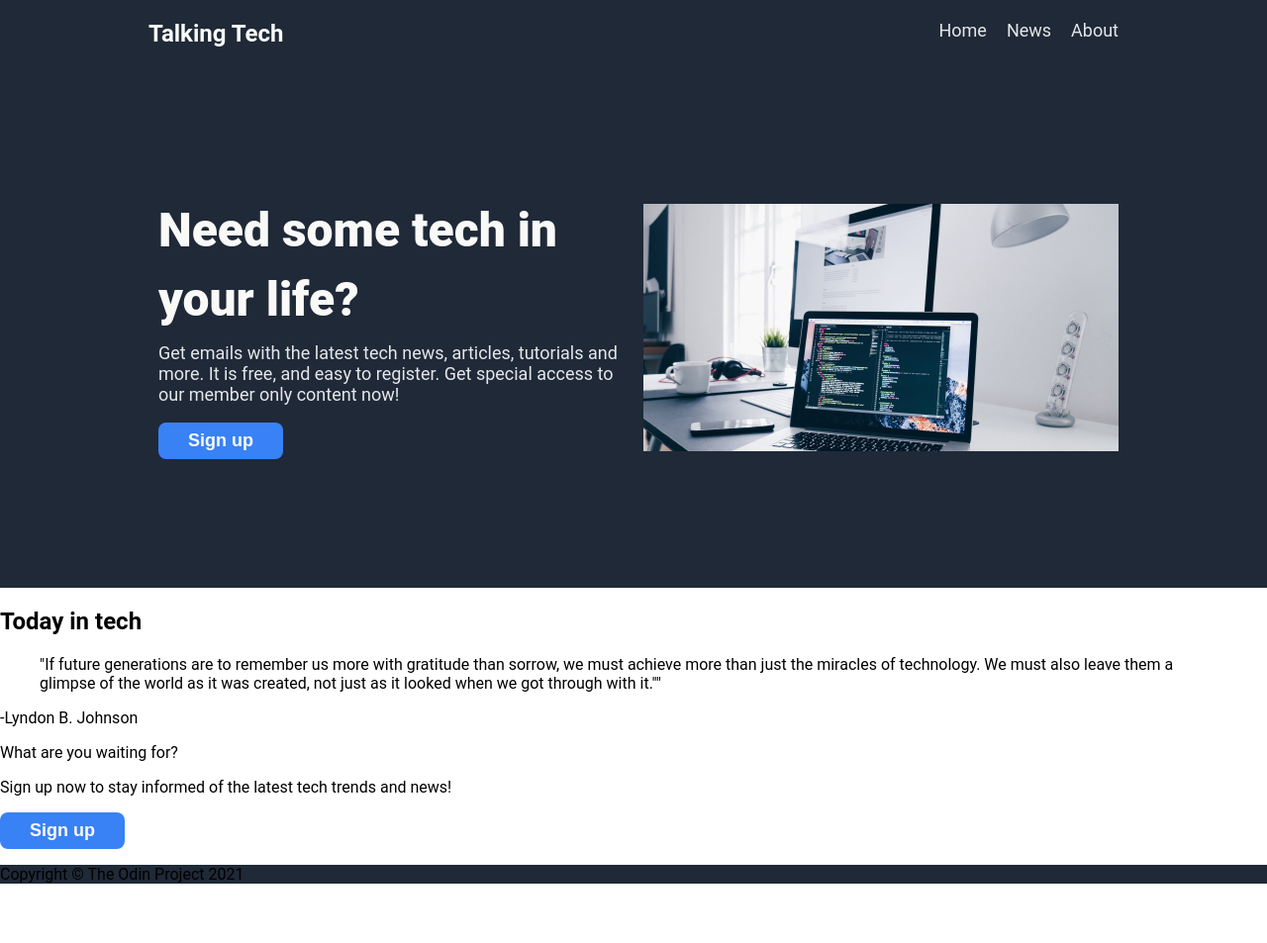
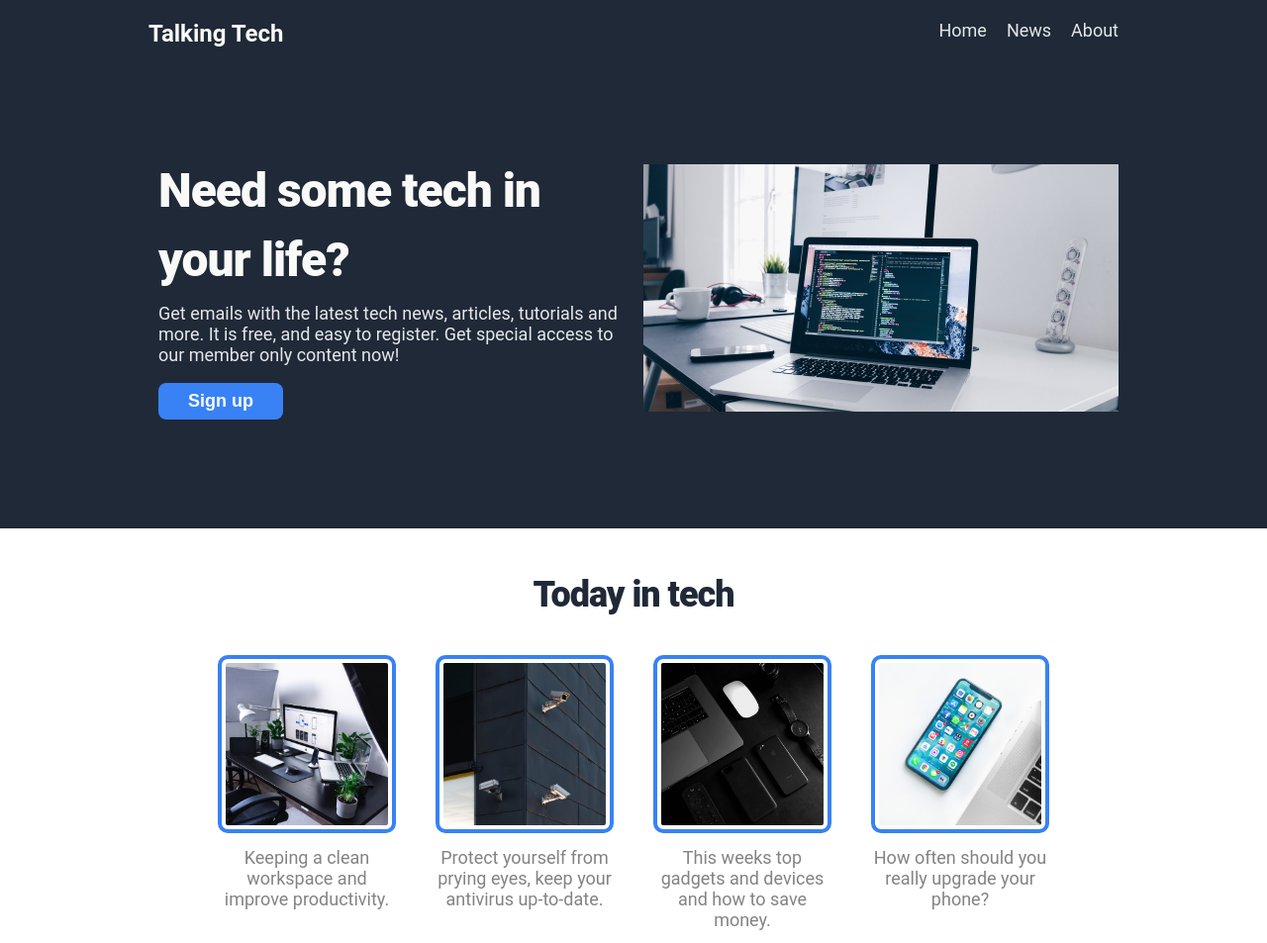
Before and after one commit to BrandenEvansWD/TOP-Landing-page, a plain HTML site: page index.html in a window 1280 px wide. Shown: the top 953 px of the page at 99% size. Before the commit the page ends 909 px from the top, so only its background shows below. Drawn offline with Linux system fonts and the light colour scheme.

Commit message:
Add info, quote, call-to-action and footer styles

```diff
--- a/index.html
+++ b/index.html
@@ -29,7 +29,7 @@
           <button class="hero-button">Sign up</button>
         </div>
 
-        <div class="hero-img2">
+        <div class="hero-img"></div>
       </div>
     </section>
 
@@ -38,58 +38,68 @@
         <h2>Today in tech</h2>
         <div class="info-container">
           <div class="info-card">
-            <!-- <img
+            <img
               class="info-img"
               src="/images/balazs-ketyi-sSWgOtIuXVU-unsplash.jpg"
               alt=""
-          /> -->
-            <p class="info-para"></p>
+            />
+            <p class="info-para">
+              Keeping a clean workspace and improve productivity.
+            </p>
           </div>
 
           <div class="info-card">
-            <!-- <img
+            <img
               class="info-img"
               src="/images/ennio-dybeli-KDdNjUQwzSw-unsplash.jpg"
               alt=""
-          /> -->
-            <p class="info-para"></p>
+            />
+            <p class="info-para">
+              Protect yourself from prying eyes, keep your antivirus up-to-date.
+            </p>
           </div>
 
           <div class="info-card">
-            <!-- <img
+            <img
               class="info-img"
               src="/images/oliver-pecker-HONJP8DyiSM-unsplash.jpg"
               alt=""
-          /> -->
-            <p class="info-para"></p>
+            />
+            <p class="info-para">
+              This weeks top gadgets and devices and how to save money.
+            </p>
           </div>
 
           <div class="info-card">
-            <!-- <img
+            <img
               class="info-img"
               src="/images/rahul-chakraborty-xsGxhtAsfSA-unsplash.jpg"
               alt=""
-          /> -->
-            <p class="info-para"></p>
+            />
+            <p class="info-para">
+              How often should you really upgrade your phone?
+            </p>
           </div>
         </div>
       </section>
 
       <section class="quote">
+        <div class="quote-container">
           <blockquote>
             "If future generations are to remember us more with gratitude than
-          sorrow, we must achieve more than just the miracles of technology. We
-          must also leave them a glimpse of the world as it was created, not
-          just as it looked when we got through with it.""
+            sorrow, we must achieve more than just the miracles of technology.
+            We must also leave them a glimpse of the world as it was created,
+            not just as it looked when we got through with it."
           </blockquote>
           <p>-Lyndon B. Johnson</p>
+        </div>
       </section>
 
       <section class="call">
         <div class="call-card">
           <div class="call-text">
             <p class="call-state">What are you waiting for?</p>
-            <p>
+            <p class="call-para">
               Sign up now to stay informed of the latest tech trends and news!
             </p>
           </div>
--- a/style.css
+++ b/style.css
@@ -22,7 +22,35 @@ footer,
 header {
   display: flex;
   justify-content: space-between;
-  padding: 20px 150px;
+  padding: 20px 150px 0;
+}
+
+h1 {
+  font-size: 48px;
+  font-weight: 900;
+  color: #f9faf8;
+  margin: 0;
+  line-height: 70px;
+  margin-bottom: 8px;
+  letter-spacing: -1px;
+}
+
+h2 {
+  text-align: center;
+  font-size: 36px;
+  color: #1f2937;
+  font-weight: 900;
+  letter-spacing: -1px;
+  margin-bottom: 20px;
+}
+
+button {
+  background-color: #3882f6;
+  border: none;
+  border-radius: 8px;
+  padding: 8px 30px;
+  font-weight: 700;
+  color: #f9faf8;
 }
 
 .header-logo {
@@ -41,7 +69,9 @@ header {
 
 .link,
 .hero-para,
-button {
+button,
+.info-para,
+.call-state {
   font-size: 18px;
 }
 
@@ -54,7 +84,7 @@ button {
   display: flex;
   justify-content: center;
   align-items: center;
-  padding: 120px 150px;
+  padding: 100px 150px;
 }
 
 .hero-block {
@@ -67,39 +97,115 @@ button {
   padding: 10px;
 }
 
-h1 {
-  font-size: 48px;
-  font-weight: 900;
-  color: #f9faf8;
-  margin: 0;
-  line-height: 70px;
-  margin-bottom: 8px;
-}
-
 .hero-para {
   color: #e5e7eb;
   margin: 0;
   margin-bottom: 18px;
 }
 
-button {
-  background-color: #3882f6;
-  border: none;
-  border-radius: 8px;
-  padding: 8px 30px;
-  font-weight: 700;
-  color: #f9faf8;
-}
-
 .hero-img {
-  width: 50%;
-}
-
-.hero-img2 {
   background: url(/images/christopher-gower-m_HRfLhgABo-unsplash.jpg) no-repeat
     0 0;
   background-size: cover;
+  background-position: center;
   display: block;
   flex: 1;
   height: 250px;
 }
+
+.info {
+  padding-top: 16px;
+  padding-bottom: 80px;
+}
+
+.info-container {
+  padding: 20px 150px;
+  display: flex;
+  justify-content: center;
+  gap: 40px;
+}
+
+.info-card {
+  width: 180px;
+  text-align: center;
+}
+
+.info-img {
+  width: 180px;
+  height: 180px;
+  border: 4px solid #3882f6;
+  border-radius: 10px;
+  padding: 4px;
+}
+
+.info-para {
+  margin: 10px 0;
+  color: #838383;
+}
+
+.quote {
+  background-color: #e5e7eb;
+  padding: 0 150px;
+  display: flex;
+  flex-direction: column;
+}
+
+.quote-container {
+  margin: 140px 100px 80px;
+}
+
+blockquote {
+  font-size: 36px;
+  font-style: italic;
+  color: #838383;
+  margin: 0;
+}
+
+.quote-container > p {
+  text-align: end;
+  margin-right: 60px;
+  font-size: 20px;
+  font-weight: 700;
+}
+
+.call {
+  padding: 0 150px;
+}
+
+.call-card {
+  background-color: #3882f6;
+  border-radius: 10px;
+  display: flex;
+  justify-content: space-between;
+  align-items: center;
+  padding: 40px 100px;
+  margin: 100px 30px;
+}
+
+.call-card > button {
+  border: 2px solid #f9faf8;
+  height: 40px;
+}
+
+.call-text {
+  color: #f9faf8;
+}
+
+.call-state {
+  margin-bottom: 0;
+  font-weight: 700;
+}
+
+.call-para {
+  margin-top: 4px;
+  color: #e5e7eb;
+}
+
+footer {
+  padding: 20px;
+}
+
+footer > p {
+  color: #f9faf8;
+  text-align: center;
+}
```
Lines whose indentation alone changed are shown as unchanged.
